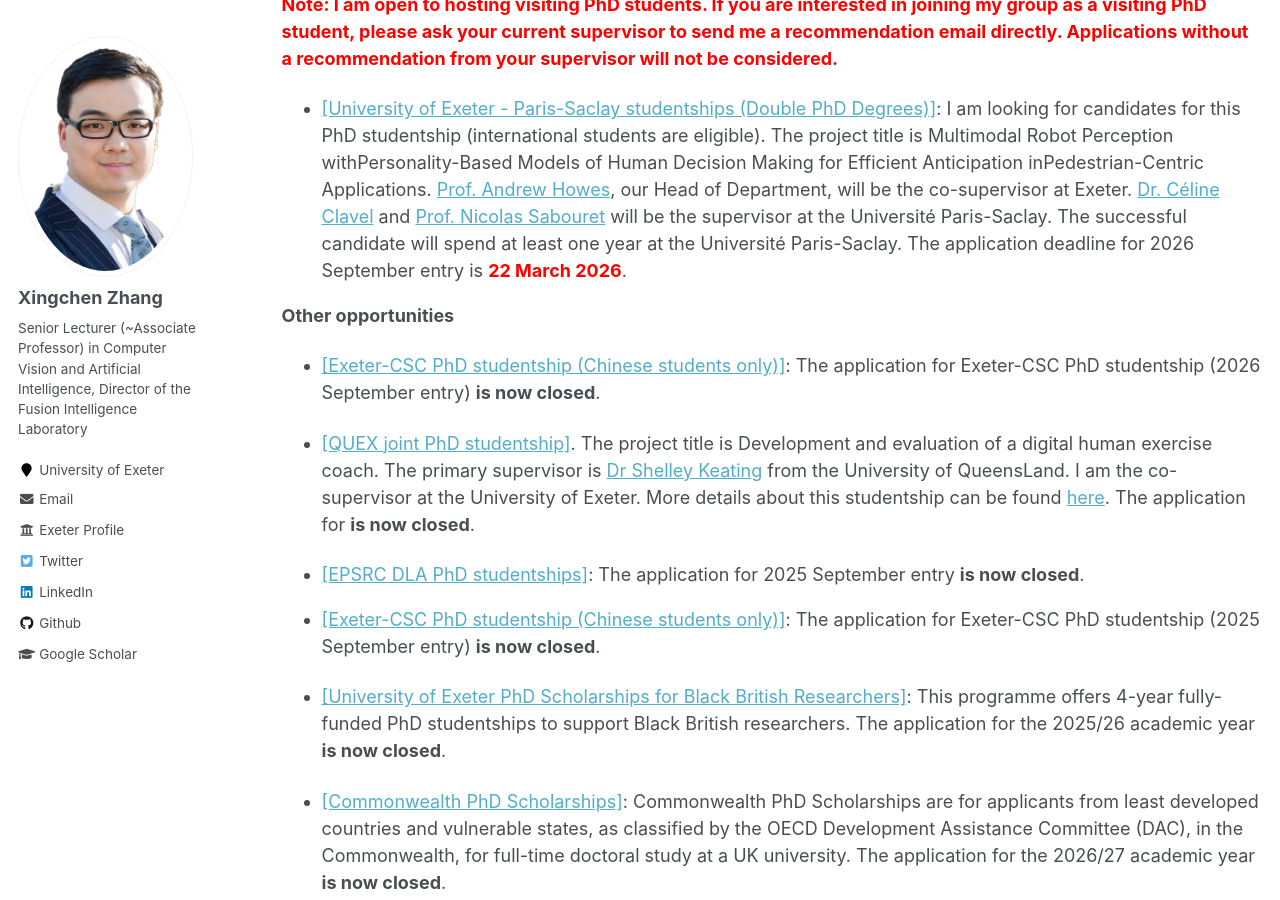
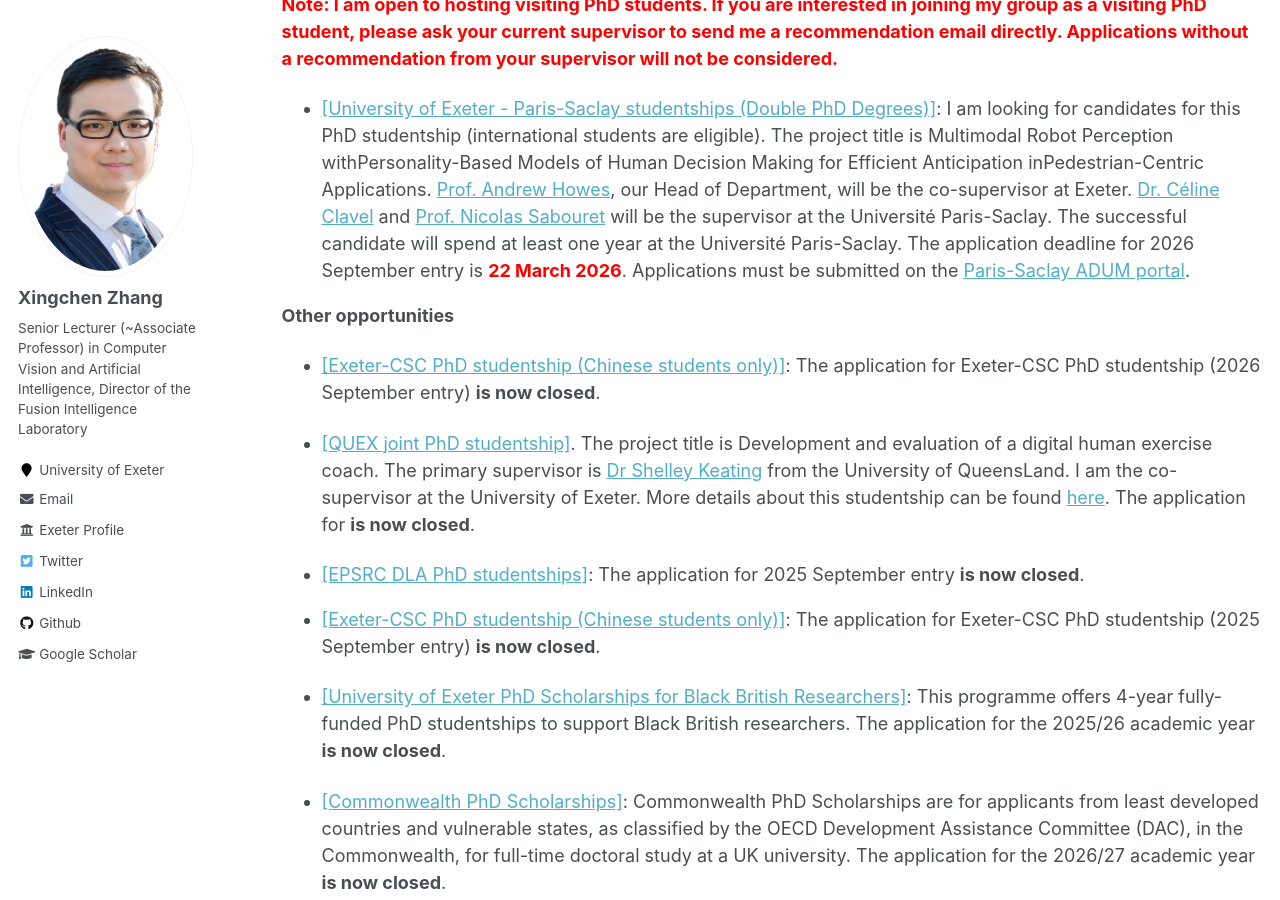
Before and after one commit to xingchenzhang/xingchenzhang.github.io, a Jekyll site: the page built from _pages/opportunities.md, in a window 1280 px wide and 900 px high, scrolled down 395 px. Built offline with Jekyll 4.4.1, drawn with Linux system fonts in a browser that asks for light colours.

Commit message:
update ADUM

```diff
--- a/_pages/opportunities.md
+++ b/_pages/opportunities.md
@@ -15,7 +15,7 @@
 
 **<span style="color: red;">Note: I am open to hosting visiting PhD students. If you are interested in joining my group as a visiting PhD student, please ask your current supervisor to send me a recommendation email directly. Applications without a recommendation from your supervisor will not be considered. </span>**
 
-- [[University of Exeter - Paris-Saclay studentships (Double PhD Degrees)]](https://www.exeter.ac.uk/study/pg-research/funding/phdfunding/paris-saclay/): I am looking for candidates for this PhD studentship (international students are eligible). The project title is Multimodal Robot Perception withPersonality-Based Models of Human Decision Making for Efficient Anticipation inPedestrian-Centric Applications. [Prof. Andrew Howes](https://experts.exeter.ac.uk/41016-andrew-howes), our Head of Department, will be the co-supervisor at Exeter. [Dr. Céline Clavel](https://clavelcel.wixsite.com/monsite) and [Prof. Nicolas Sabouret](https://perso.limsi.fr/sabouret/) will be the supervisor at the Université Paris-Saclay. The successful candidate will spend at least one year at the Université Paris-Saclay. The application deadline for 2026 September entry is **<span style="color: red;"> 22 March 2026</span>**.
+- [[University of Exeter - Paris-Saclay studentships (Double PhD Degrees)]](https://www.exeter.ac.uk/study/pg-research/funding/phdfunding/paris-saclay/): I am looking for candidates for this PhD studentship (international students are eligible). The project title is Multimodal Robot Perception withPersonality-Based Models of Human Decision Making for Efficient Anticipation inPedestrian-Centric Applications. [Prof. Andrew Howes](https://experts.exeter.ac.uk/41016-andrew-howes), our Head of Department, will be the co-supervisor at Exeter. [Dr. Céline Clavel](https://clavelcel.wixsite.com/monsite) and [Prof. Nicolas Sabouret](https://perso.limsi.fr/sabouret/) will be the supervisor at the Université Paris-Saclay. The successful candidate will spend at least one year at the Université Paris-Saclay. The application deadline for 2026 September entry is **<span style="color: red;"> 22 March 2026</span>**. Applications must be submitted on the [Paris-Saclay ADUM portal](https://adum.fr/as/ed/voirproposition.pl?site=PSaclay&matricule_prop=70347&langue=en).
 
 
 **Other opportunities**
```
Also changed, not shown: _pages/about.md (+1 -1 lines).
